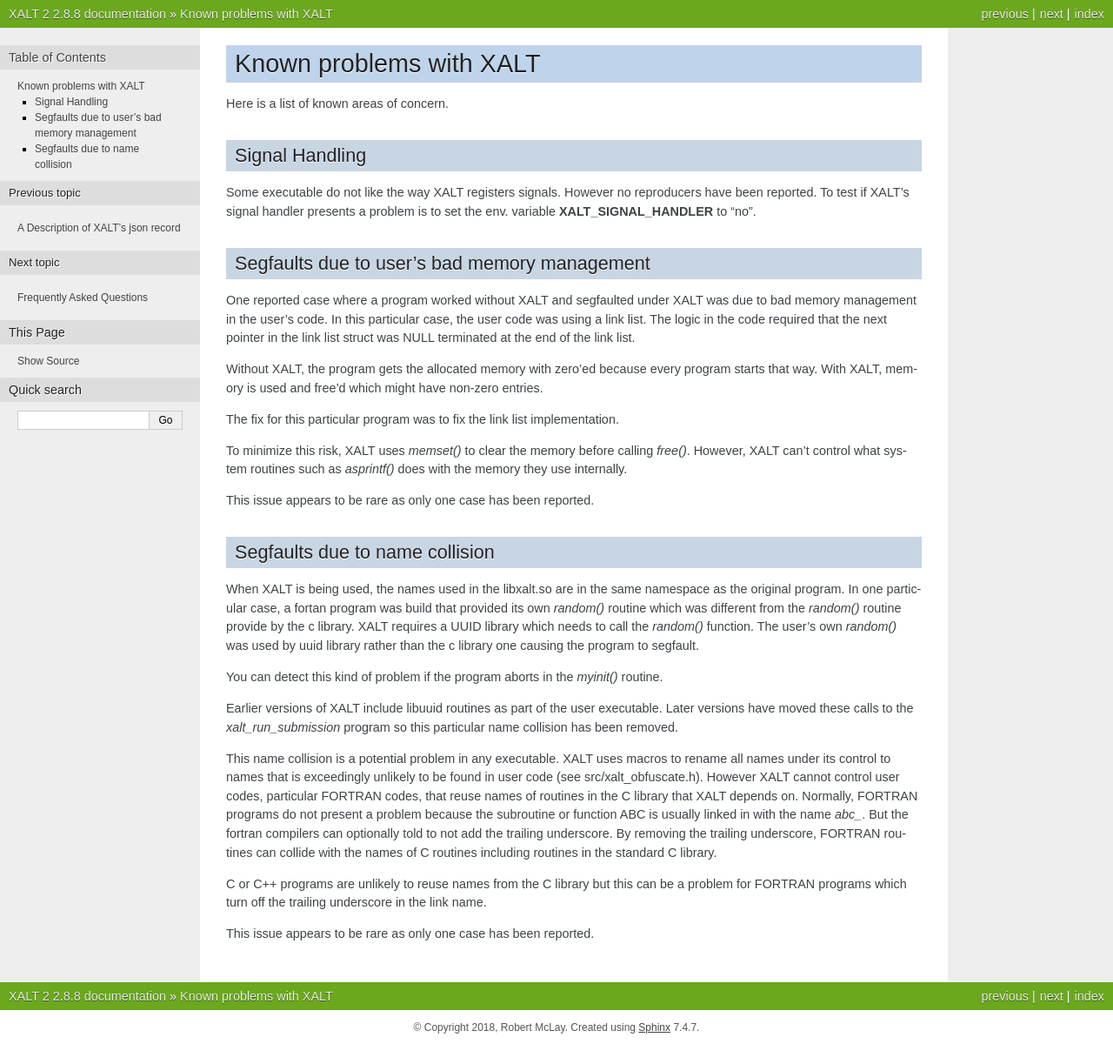
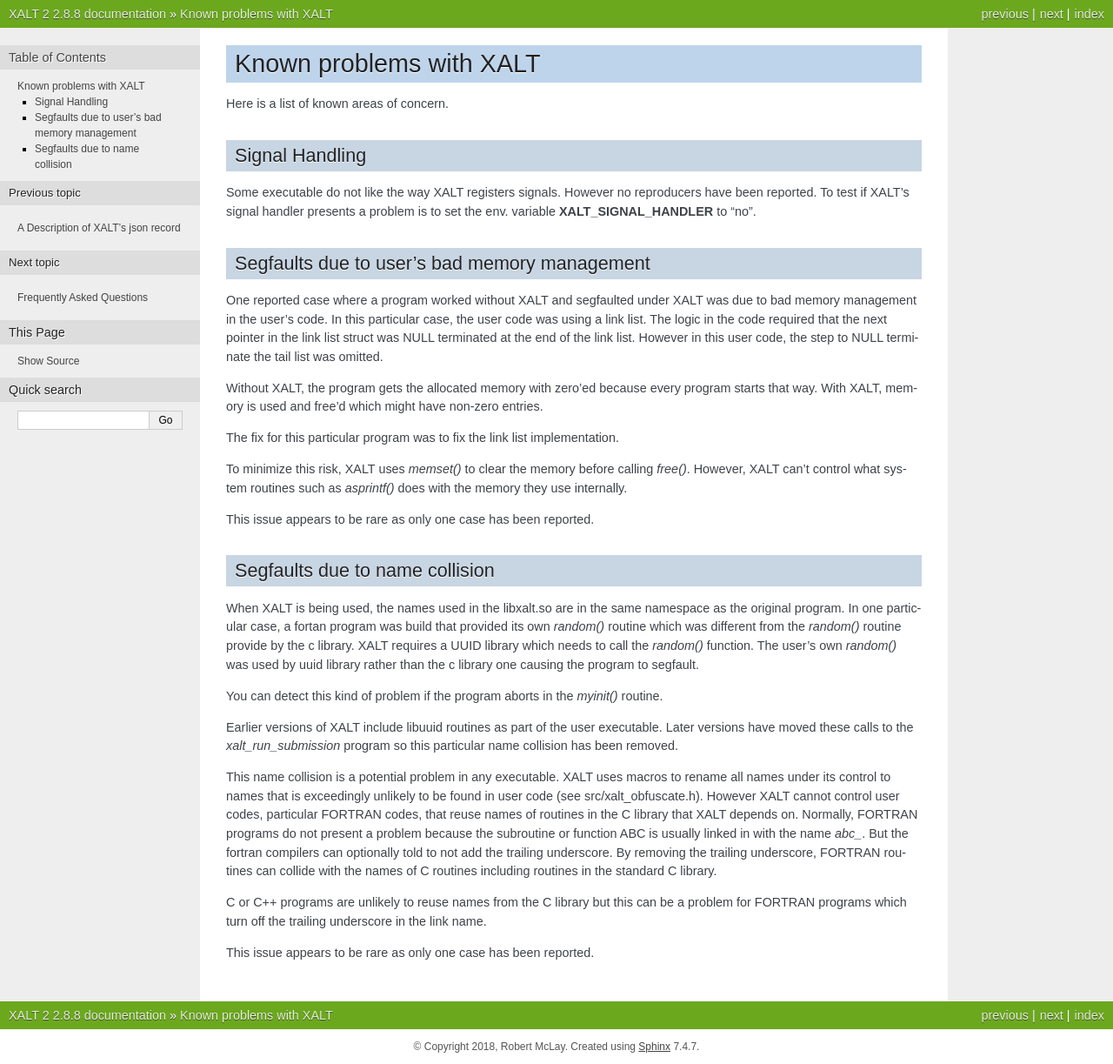
Before and after one commit to xalt/xalt, a Sphinx documentation site: the page built from docs/source/130_known_problems.rst, in a window 1280 px wide. Shown: the whole page at 87% size. Built offline with Sphinx 7.4.7, drawn with Linux system fonts in a browser that asks for light colours; before the commit the page ends 1201 px from its top, so only the background shows below that.

```diff
--- a/docs/source/130_known_problems.rst
+++ b/docs/source/130_known_problems.rst
@@ -19,7 +19,8 @@
 under XALT was due to bad memory management in the user's code. In
 this particular case, the user code was using a link list.  The logic
 in the code required that the next pointer in the link list struct was
-NULL terminated at the end of the link list.
+NULL terminated at the end of the link list. However in this user
+code, the step to NULL terminate the tail list was omitted.
 
 Without XALT, the program gets the allocated memory with zero'ed
 because every program starts that way.  With XALT, memory is used and
```
Also changed, not shown: 3 other files.
